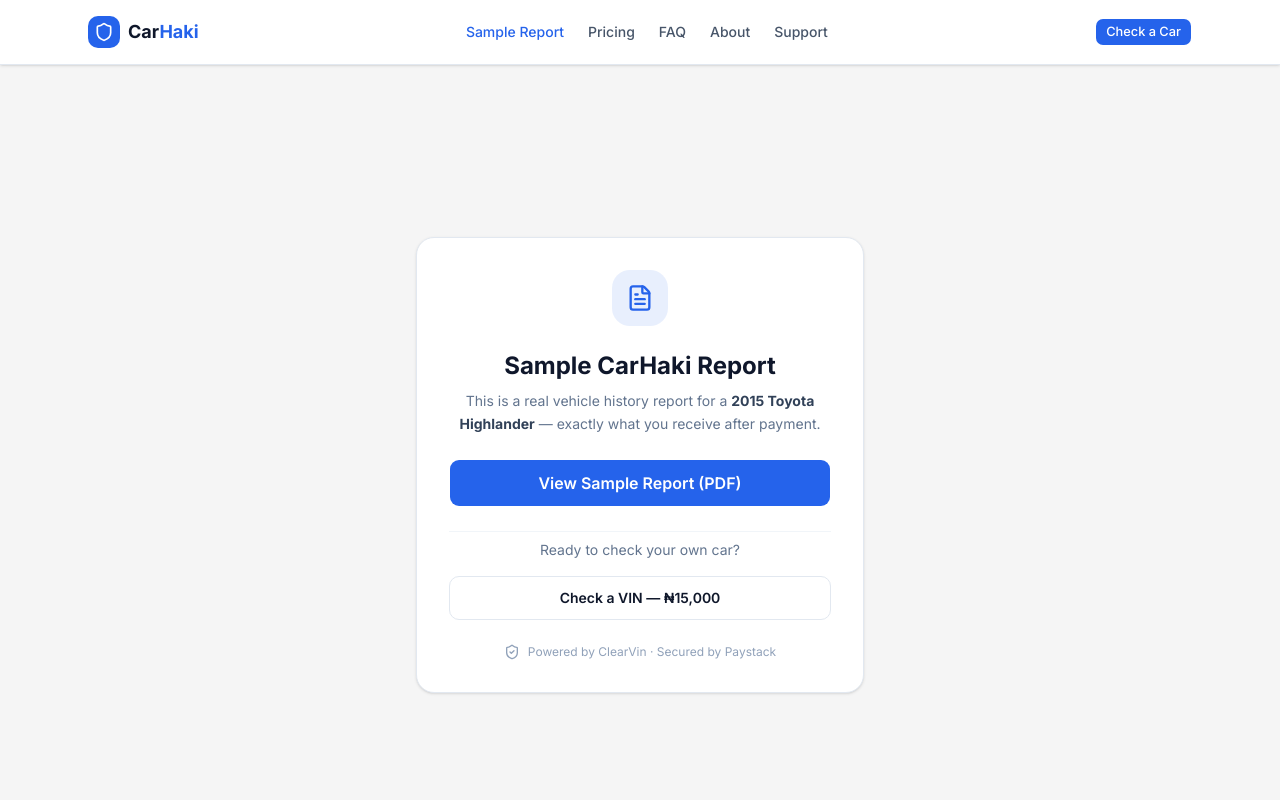
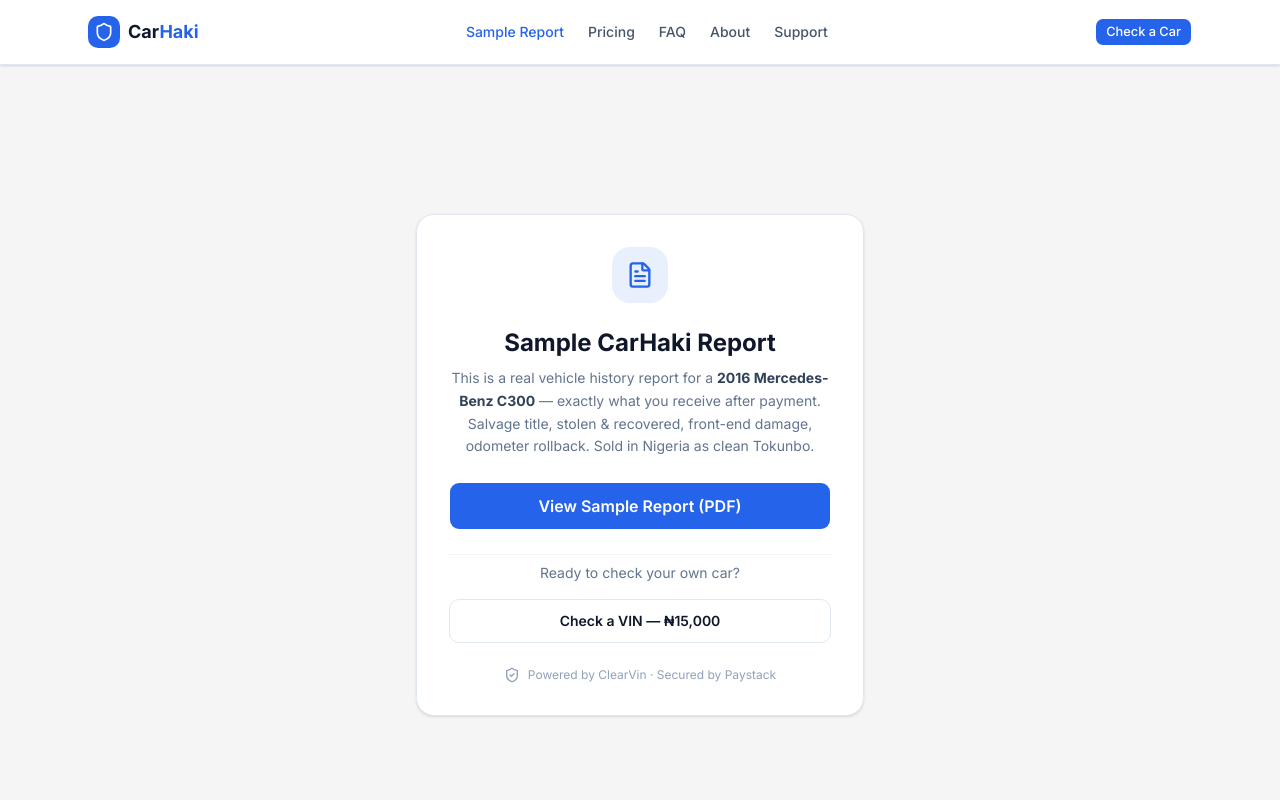
Before and after one commit to carhakidev/carhaki-web, a Next.js app: page /sample-report in a window 1280 px wide. Shown: the top 800 px of the page. Built offline with nearby package versions, Linux system fonts and the light colour scheme.

Commit message:
feat: replace sample report with 2016 Mercedes C300 (salvage, stolen, front end damage)

```diff
--- a/src/app/(main)/sample-report/page.tsx
+++ b/src/app/(main)/sample-report/page.tsx
@@ -19,7 +19,7 @@ export default function SampleReportPage() {
         <div>
           <h1 className="text-2xl font-bold text-slate-900 mb-2">Sample CarHaki Report</h1>
           <p className="text-sm text-slate-500 leading-relaxed">
-            This is a real vehicle history report for a <strong className="text-slate-700">2015 Toyota Highlander</strong> — exactly what you receive after payment.
+            This is a real vehicle history report for a <strong className="text-slate-700">2016 Mercedes-Benz C300</strong> — exactly what you receive after payment. Salvage title, stolen & recovered, front-end damage, odometer rollback. Sold in Nigeria as clean Tokunbo.
           </p>
         </div>
 
```
Also changed, not shown: 1 other file (tests, documents, lock files or other folders).
